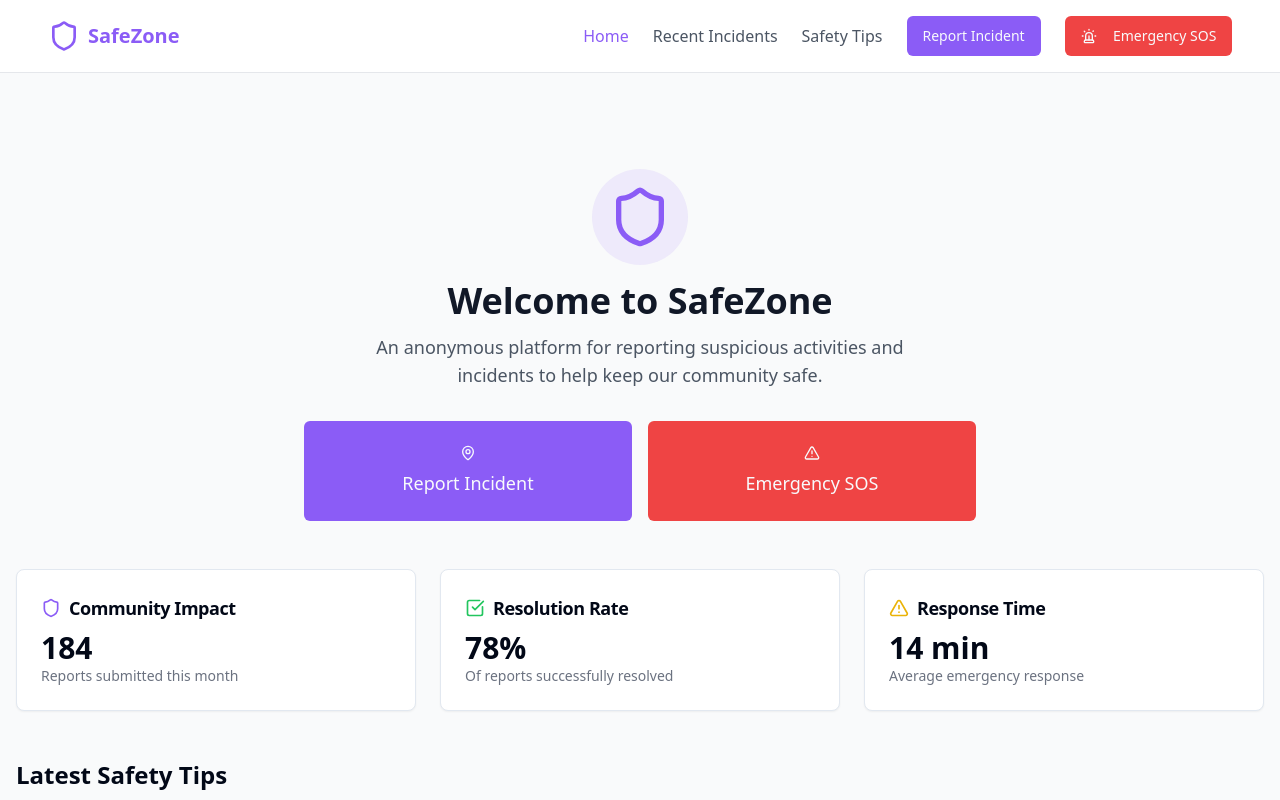
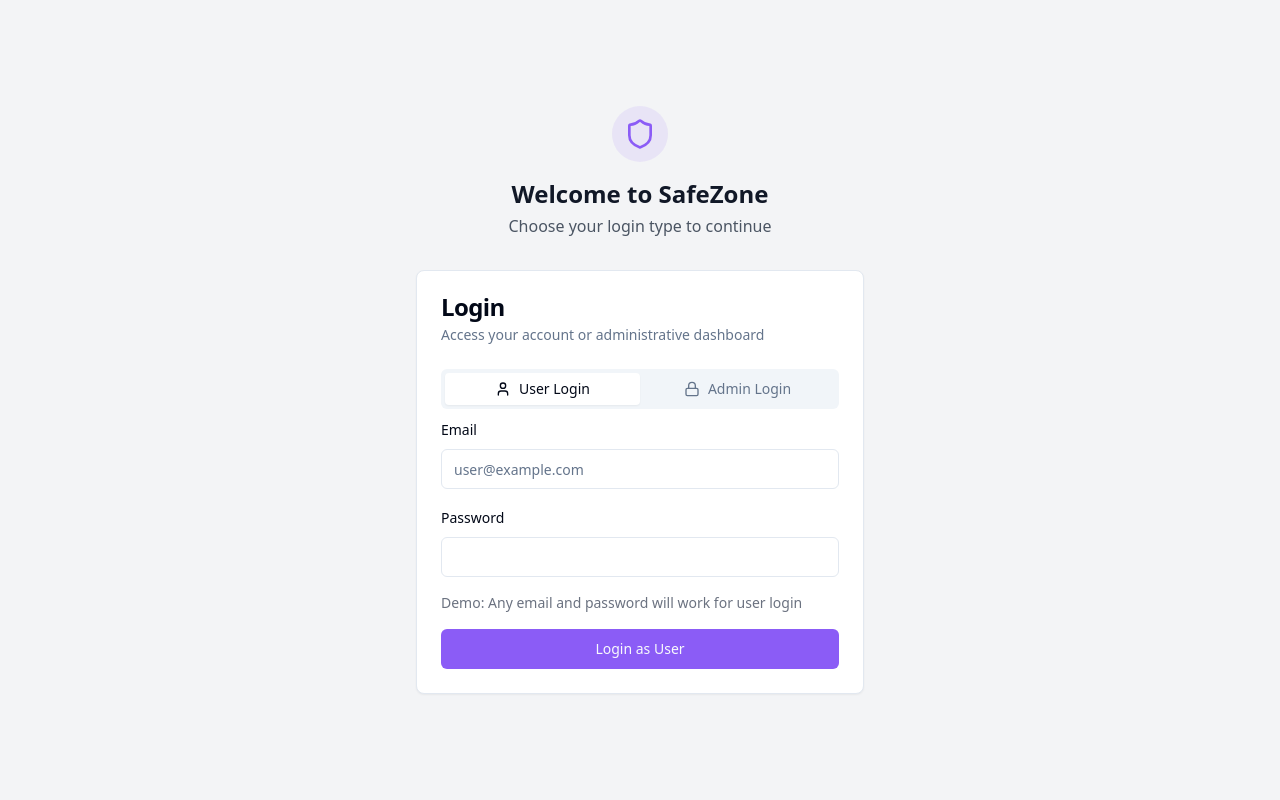
Before and after one commit to IRitiks/safezone-watch-report, a React (Vite) app: page / in a window 1280 px wide. Shown: the top 800 px of the page. Built offline with nearby package versions, Linux system fonts and the light colour scheme.

Commit message:
Add login page and routing
Implement a login page with user and admin login options. Redirect users to the user page and admins to the admin page upon successful login.

```diff
--- a/src/App.tsx
+++ b/src/App.tsx
@@ -6,9 +6,10 @@ import { QueryClient, QueryClientProvider } from "@tanstack/react-query";
 import { BrowserRouter, Routes, Route, Navigate } from "react-router-dom";
 import { AuthProvider, useAuth } from "./context/AuthContext";
 import { DataProvider } from "./context/DataContext";
-import React from "react"; // Add explicit React import
+import React from "react";
 
 // Pages
+import Login from "./pages/Login";
 import Home from "./pages/Home";
 import ReportIncident from "./pages/ReportIncident";
 import ViewIncidents from "./pages/ViewIncidents";
@@ -23,7 +24,7 @@ import NotFound from "./pages/NotFound";
 
 const queryClient = new QueryClient();
 
-// Protected route component
+// Protected route component for admin routes
 const ProtectedRoute = ({ children }: { children: React.ReactNode }) => {
   const { currentUser, isAdmin, loading } = useAuth();
 
@@ -50,12 +51,17 @@ const App = () => (
               <Toaster />
               <Sonner />
               <Routes>
-                {/* Public Routes */}
-                <Route path="/" element={<Home />} />
+                {/* Entry point - Login page */}
+                <Route path="/" element={<Login />} />
+
+                {/* User Routes */}
+                <Route path="/home" element={<Home />} />
                 <Route path="/report" element={<ReportIncident />} />
                 <Route path="/incidents" element={<ViewIncidents />} />
                 <Route path="/emergency" element={<EmergencySOS />} />
                 <Route path="/safety-tips" element={<SafetyTips />} />
+
+                {/* Admin Login */}
                 <Route path="/admin/login" element={<AdminLogin />} />
 
                 {/* Admin Protected Routes */}
--- a/src/components/Navbar.tsx
+++ b/src/components/Navbar.tsx
@@ -16,7 +16,7 @@ const Navbar: React.FC = () => {
       <div className="container mx-auto">
         {/* Mobile bottom navigation bar */}
         <div className="flex justify-around md:hidden">
-          <Link to="/" className={`flex flex-col items-center p-2 ${isActive('/') ? 'text-safezone-purple' : 'text-gray-600'}`}>
+          <Link to="/home" className={`flex flex-col items-center p-2 ${isActive('/home') ? 'text-safezone-purple' : 'text-gray-600'}`}>
             <Shield size={24} />
             <span className="text-xs mt-1">Home</span>
           </Link>
@@ -40,14 +40,14 @@ const Navbar: React.FC = () => {
         {/* Desktop top navigation bar */}
         <div className="hidden md:flex justify-between items-center py-4">
           <div className="flex items-center">
-            <Link to="/" className="flex items-center">
+            <Link to="/home" className="flex items-center">
               <Shield className="h-8 w-8 text-safezone-purple mr-2" />
               <span className="text-xl font-bold text-safezone-purple">SafeZone</span>
             </Link>
           </div>
 
           <div className="flex items-center space-x-6">
-            <Link to="/" className={`${isActive('/') ? 'text-safezone-purple font-medium' : 'text-gray-600 hover:text-safezone-purple'}`}>
+            <Link to="/home" className={`${isActive('/home') ? 'text-safezone-purple font-medium' : 'text-gray-600 hover:text-safezone-purple'}`}>
               Home
             </Link>
             <Link to="/incidents" className={`${isActive('/incidents') ? 'text-safezone-purple font-medium' : 'text-gray-600 hover:text-safezone-purple'}`}>
--- /dev/null
+++ b/src/pages/Login.tsx
@@ -0,0 +1,185 @@
+
+import React, { useState } from 'react';
+import { useNavigate } from 'react-router-dom';
+import { Button } from "@/components/ui/button";
+import { Input } from "@/components/ui/input";
+import { Label } from "@/components/ui/label";
+import { Card, CardContent, CardDescription, CardFooter, CardHeader, CardTitle } from "@/components/ui/card";
+import { Tabs, TabsContent, TabsList, TabsTrigger } from "@/components/ui/tabs";
+import { Shield, User, Lock } from 'lucide-react';
+import { useAuth } from '@/context/AuthContext';
+
+const Login = () => {
+  const navigate = useNavigate();
+  const { login } = useAuth();
+  const [userEmail, setUserEmail] = useState('');
+  const [userPassword, setUserPassword] = useState('');
+  const [adminEmail, setAdminEmail] = useState('');
+  const [adminPassword, setAdminPassword] = useState('');
+  const [userError, setUserError] = useState('');
+  const [adminError, setAdminError] = useState('');
+  const [loading, setLoading] = useState(false);
+
+  const handleUserLogin = async (e: React.FormEvent) => {
+    e.preventDefault();
+    setUserError('');
+    setLoading(true);
+
+    if (!userEmail || !userPassword) {
+      setUserError('Please enter both email and password');
+      setLoading(false);
+      return;
+    }
+
+    try {
+      // For demo purposes, accept any email/password for user login
+      // In a real app, this would validate against user credentials
+      navigate('/home');
+    } catch (err) {
+      setUserError('Login failed. Please try again.');
+    } finally {
+      setLoading(false);
+    }
+  };
+
+  const handleAdminLogin = async (e: React.FormEvent) => {
+    e.preventDefault();
+    setAdminError('');
+    setLoading(true);
+
+    if (!adminEmail || !adminPassword) {
+      setAdminError('Please enter both email and password');
+      setLoading(false);
+      return;
+    }
+
+    try {
+      await login(adminEmail, adminPassword);
+      navigate('/admin');
+    } catch (err) {
+      setAdminError('Invalid admin credentials. Try admin@safezone.app / admin123');
+    } finally {
+      setLoading(false);
+    }
+  };
+
+  return (
+    <div className="min-h-screen bg-gray-100 flex items-center justify-center p-4">
+      <div className="w-full max-w-md">
+        <div className="text-center mb-8">
+          <div className="inline-flex items-center justify-center bg-safezone-purple/10 p-3 rounded-full mb-4">
+            <Shield className="h-8 w-8 text-safezone-purple" />
+          </div>
+          <h1 className="text-2xl font-bold text-gray-900">Welcome to SafeZone</h1>
+          <p className="text-gray-600 mt-1">Choose your login type to continue</p>
+        </div>
+
+        <Card>
+          <CardHeader>
+            <CardTitle>Login</CardTitle>
+            <CardDescription>
+              Access your account or administrative dashboard
+            </CardDescription>
+          </CardHeader>
+          <CardContent>
+            <Tabs defaultValue="user" className="w-full">
+              <TabsList className="grid w-full grid-cols-2">
+                <TabsTrigger value="user" className="flex items-center gap-2">
+                  <User className="h-4 w-4" />
+                  User Login
+                </TabsTrigger>
+                <TabsTrigger value="admin" className="flex items-center gap-2">
+                  <Lock className="h-4 w-4" />
+                  Admin Login
+                </TabsTrigger>
+              </TabsList>
+
+              <TabsContent value="user">
+                <form onSubmit={handleUserLogin} className="space-y-4">
+                  <div className="space-y-2">
+                    <Label htmlFor="user-email">Email</Label>
+                    <Input
+                      id="user-email"
+                      type="email"
+                      placeholder="user@example.com"
+                      value={userEmail}
+                      onChange={(e) => setUserEmail(e.target.value)}
+                      required
+                    />
+                  </div>
+                  <div className="space-y-2">
+                    <Label htmlFor="user-password">Password</Label>
+                    <Input
+                      id="user-password"
+                      type="password"
+                      value={userPassword}
+                      onChange={(e) => setUserPassword(e.target.value)}
+                      required
+                    />
+                  </div>
+
+                  {userError && (
+                    <div className="text-sm text-red-500 bg-red-50 p-2 rounded">
+                      {userError}
+                    </div>
+                  )}
+
+                  <div className="text-sm text-gray-500">
+                    Demo: Any email and password will work for user login
+                  </div>
+
+                  <Button type="submit" className="w-full bg-safezone-purple hover:bg-safezone-darkPurple" disabled={loading}>
+                    {loading ? 'Logging in...' : 'Login as User'}
+                  </Button>
+                </form>
+              </TabsContent>
+
+              <TabsContent value="admin">
+                <form onSubmit={handleAdminLogin} className="space-y-4">
+                  <div className="space-y-2">
+                    <Label htmlFor="admin-email">Admin Email</Label>
+                    <Input
+                      id="admin-email"
+                      type="email"
+                      placeholder="admin@safezone.app"
+                      value={adminEmail}
+                      onChange={(e) => setAdminEmail(e.target.value)}
+                      required
+                    />
+                  </div>
+                  <div className="space-y-2">
+                    <Label htmlFor="admin-password">Admin Password</Label>
+                    <Input
+                      id="admin-password"
+                      type="password"
+                      value={adminPassword}
+                      onChange={(e) => setAdminPassword(e.target.value)}
+                      required
+                    />
+                  </div>
+
+                  {adminError && (
+                    <div className="text-sm text-red-500 bg-red-50 p-2 rounded">
+                      {adminError}
+                    </div>
+                  )}
+
+                  <div className="text-sm text-gray-500 flex items-center">
+                    <Lock className="h-4 w-4 mr-1" />
+                    Use: admin@safezone.app / admin123
+                  </div>
+
+                  <Button type="submit" className="w-full bg-safezone-purple hover:bg-safezone-darkPurple" disabled={loading}>
+                    {loading ? 'Logging in...' : 'Login as Admin'}
+                  </Button>
+                </form>
+              </TabsContent>
+            </Tabs>
+          </CardContent>
+        </Card>
+      </div>
+    </div>
+  );
+};
+
+export default Login;
```
